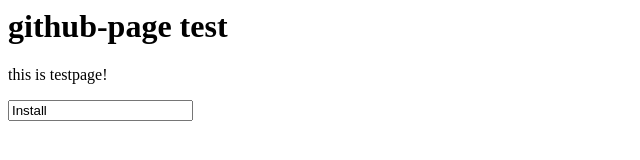
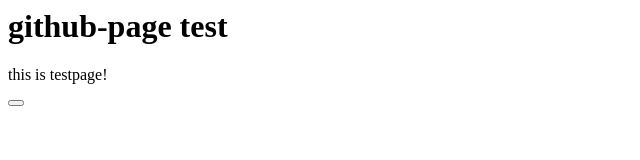
Before and after one commit to ikemworking/test, a plain HTML site: page index.html in a window 1280 px wide. Shown: the whole page, without its empty margins (0-640 px from the left). Drawn offline with Linux system fonts and the light colour scheme.

Commit message:
インストールボタンの修正

```diff
--- a/index.html
+++ b/index.html
@@ -5,8 +5,6 @@
 <body>
 <h1>github-page test</h1>
 <p> this is testpage!</p>
-<form>
-<input type="bottom" value="Install" onClick="location='itms-services://?action=download-manifest&url=https://github.com/ikemworking/test/blob/gh-pages/manifest.plist"' >
-</form>
+<button type="bottom" value="Install" onClick="location='itms-services://?action=download-manifest&url=https://github.com/ikemworking/test/blob/gh-pages/manifest.plist"' >
 </body>
 </html>
```
